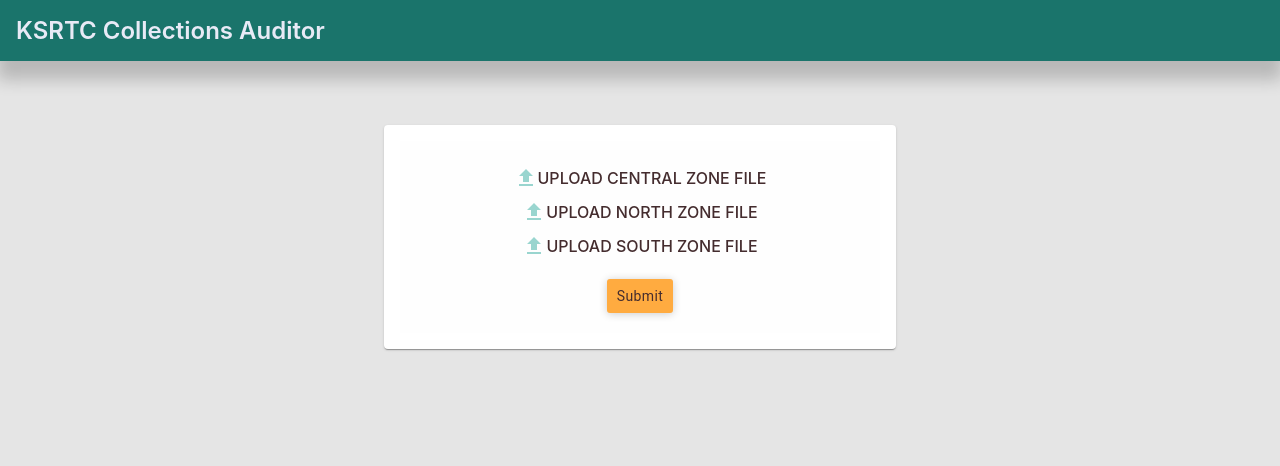
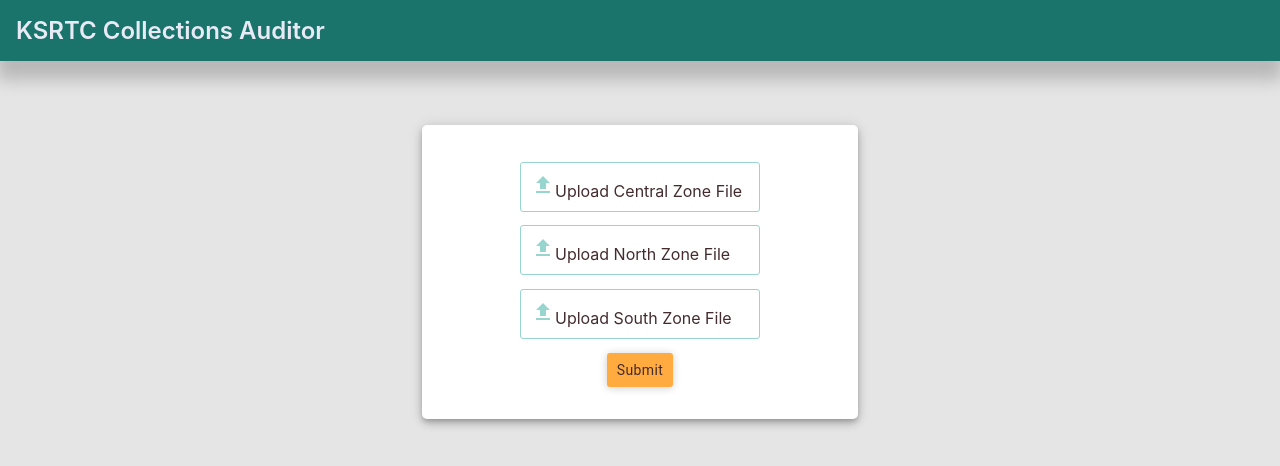
Before and after one commit to VishnuNarayananSR/ksrtc-accounts-auditor, a React (Create React App) app: page / in a window 1280 px wide. Shown: the top 466 px of the page. Built offline with nearby package versions, Linux system fonts and the light colour scheme.

Commit message:
changed file input style to show selected file name

```diff
--- a/src/Components/CSVUtil/CollectionModal.js
+++ b/src/Components/CSVUtil/CollectionModal.js
@@ -5,7 +5,7 @@
 import { useContext } from "react";
 import FormContext from "../Context/FormContext";
 import MaterialButton from "../UI/MaterialButton";
-import { Box, Paper } from "@mui/material";
+import { Box } from "@mui/material";
 const genTableData = (files) => {
   let totalCollection = 0;
   let totalBusesRemitted = 0;
--- a/src/Components/UI/DialogModal.js
+++ b/src/Components/UI/DialogModal.js
@@ -17,6 +17,9 @@
       margin: "0 85%",
       boxSizing: "border-box",
     },
+    "@media (maxWidth: 600px)": {
+      width: "90vw",
+    }
   };
   return (
     <Modal
--- /dev/null
+++ b/src/Components/UploadForm/FileInput.js
@@ -0,0 +1,47 @@
+import { Box, Input} from "@mui/material";
+import FileUploadIcon from "@mui/icons-material/FileUpload";
+import { readExcel } from "../CSVUtil/CommonUtil";
+import { useState } from "react";
+
+const FileInput = (props) => {
+  const labelStyle = {
+    display: "inline-block",
+    whiteSpace: "nowrap",
+    cursor: "pointer",
+    padding: "10px",
+    border: "1px solid var(--color-tertiary)",
+    margin: "0.3rem 0",
+    borderRadius: "3px",
+    color: "var(--color-text-dark)",
+    fontWeight: "400",
+    width: "15em",
+    overflow: "hidden",
+    textOverflow: "ellipsis",
+  };
+  const [labelText, setLabelText] = useState(props.label);
+  const fileInputChangeHandler = (e) => {
+    const file = e.target.files[0];
+    if (file) {
+      readExcel(file).then(props.fileStateHandler).catch(alert);
+      setLabelText(file.name);
+    }
+  };
+
+  return (
+    <Box>
+      <label style={labelStyle}>
+        <FileUploadIcon sx={{ color: "var(--color-tertiary)" }} />
+        {labelText}
+        <Input
+          onChange={fileInputChangeHandler}
+          style={{ display: "none" }}
+          type="file"
+          required
+          id="props.id"
+        />
+      </label>
+    </Box>
+  );
+};
+
+export default FileInput;
--- a/src/Components/UploadForm/UploadForm.css
+++ /dev/null
@@ -1,60 +0,0 @@
-.upload-form {
-  display: flex;
-  flex-direction: column;
-  flex-wrap: wrap;
-  align-items: center;
-  justify-content: center;
-  background-color: #fefefe;
-  margin: 1rem;
-  padding: 20px;
-}
-
-.file-input__controls {
-  text-align: center;
-  margin-bottom: 1rem;
-}
-
-.file-input__control label {
-  color: var(--color-text-dark);
-  text-transform: uppercase;
-  font-size: 1rem;
-  font-weight: 500;
-  display: flex;
-  padding: 5px;
-  align-items: center;
-  justify-content: center;
-  margin: 0;
-}
-
-.file-input__control label:active,
-label:hover {
-  color: #1e88e5;
-}
-
-.file-input__control input {
-  font: inherit;
-  padding: 0.5rem;
-  border-radius: 6px;
-  overflow: hidden;
-}
-
-.file-input__actions {
-  text-align: right;
-}
-
-.submit-btn {
-  background-color: var(--color-secondary);
-  padding: 10px;
-  font-size: 1rem;
-  cursor: pointer;
-  border-radius: 5px;
-  border: none;
-  align-items: center;
-  box-shadow: 0 1px 8px rgba(0, 0, 0, 0.2);
-  transition: all 0.3s ease 0s;
-}
-.submit-btn:active {
-  background-color: #442c2e;
-  box-shadow: 3px 8px 15px rgba(0, 0, 0, 0.5);
-  transform: translateY(3px);
-}
--- a/src/Components/UploadForm/UploadForm.js
+++ b/src/Components/UploadForm/UploadForm.js
@@ -1,11 +1,9 @@
 import { useState } from "react";
-import "./UploadForm.css";
-import { readExcel } from "../CSVUtil/CommonUtil";
 import CollectionModal from "../CSVUtil/CollectionModal";
 import { Card } from "@mui/material";
-import FileUploadIcon from "@mui/icons-material/FileUpload";
 import FormContext from "../Context/FormContext";
 import MaterialButton from "../UI/MaterialButton";
+import FileInput from "./FileInput";
 
 const UploadForm = () => {
   const [centralFile, setCentralFile] = useState(null);
@@ -21,73 +19,32 @@
 
   const formCardStyle = {
     margin: "3rem 1.5rem",
+    borderRadius: "5px",
     "@media only screen and (min-width: 768px)": {
-      margin: "5% 30%",
+      margin: "5% 33%",
     },
   };
 
+  const formStyle = {
+    display: "flex",
+    flexDirection: "column",
+    flexWrap: 'wrap',
+    alignItems: 'center',
+    justifyContent: "center",
+    margin: "1rem",
+    padding: "1rem",
+  }
   return (
     <FormContext.Provider value={setShowForm}>
       {showForm ? (
-        <Card sx={formCardStyle}>
-          <form className="upload-form" onSubmit={formSubmitHandler}>
+        <Card sx={formCardStyle} elevation={5}>
+          <form style={formStyle} onSubmit={formSubmitHandler}>
             <div className="file-input__controls">
-              <div className="file-input__control">
-                <label style={centralFile && { color: "var(--color-primary)" }}>
-                  <FileUploadIcon sx={{ color: "var(--color-tertiary)" }} />
-                  Upload Central Zone File
-                  <input
-                    onChange={(e) => {
-                      readExcel(e.target.files[0])
-                        .then(setCentralFile)
-                        .catch(alert);
-                    }}
-                    style={{ display: "none" }}
-                    type="file"
-                    required
-                    name="central-file"
-                    id="central-file"
-                  />
-                </label>
-              </div>
-              <div className="file-input__control">
-                <label style={northFile && { color: "var(--color-primary)" }}>
-                  <FileUploadIcon sx={{ color: "var(--color-tertiary)" }} />
-                  Upload North Zone File
-                  <input
-                    onChange={(e) => {
-                      readExcel(e.target.files[0])
-                        .then(setNorthFile)
-                        .catch(alert);
-                    }}
-                    style={{ display: "none" }}
-                    type="file"
-                    required
-                    name="north-file"
-                    id="north-file"
-                  />
-                </label>
-              </div>
-              <div className="file-input__control">
-                <label style={southFile && { color: "var(--color-primary)" }}>
-                  <FileUploadIcon sx={{ color: "var(--color-tertiary)" }} />
-                  Upload South Zone File
-                  <input
-                    onChange={(e) => {
-                      readExcel(e.target.files[0])
-                        .then(setSouthFile)
-                        .catch(alert);
-                    }}
-                    style={{ display: "none" }}
-                    type="file"
-                    required
-                    name="south-file"
-                    id="south-file"
-                  />
-                </label>
-              </div>
+              <FileInput label="Upload Central Zone File" id="central" fileStateHandler={setCentralFile} />
+              <FileInput label="Upload North Zone File" id="north" fileStateHandler={setNorthFile} />
+              <FileInput label="Upload South Zone File" id="south" fileStateHandler={setSouthFile} />
             </div>
-            <MaterialButton type="Submit">Submit</MaterialButton>
+            <MaterialButton style= {{marginTop: "0.3rem"}} type="Submit">Submit</MaterialButton>
           </form>
         </Card>
       ) : (
```
